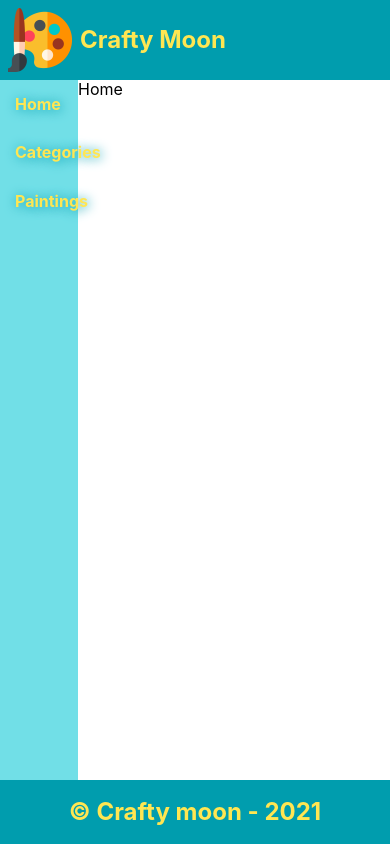
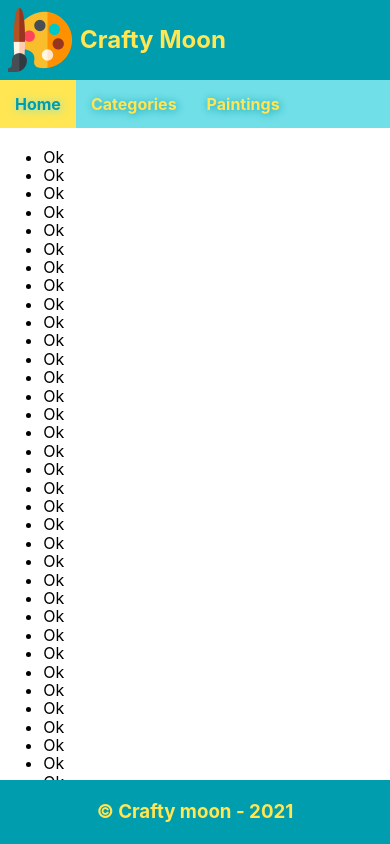
Before and after one commit to RizwanAmjad/crafty-moon-admin, a React (Create React App) app: page / in a window 390 px wide. Built offline with nearby package versions, Linux system fonts and the light colour scheme.

Commit message:
Added: UI responsiveness css added

```diff
--- a/src/components/Footer.jsx
+++ b/src/components/Footer.jsx
@@ -5,7 +5,7 @@ import "./styles/footer.css";
 function Footer(props) {
   return (
     <div className="footer">
-      <h2>&copy; Crafty moon - 2021</h2>
+      <h3>&copy; Crafty moon - 2021</h3>
     </div>
   );
 }
--- a/src/components/HomeComponent.jsx
+++ b/src/components/HomeComponent.jsx
@@ -1,7 +1,52 @@
 import React from "react";
 
 function HomeComponent(props) {
-  return <div>Home</div>;
+  return (
+    <div>
+      <ul>
+        <li>Ok</li>
+        <li>Ok</li>
+        <li>Ok</li>
+        <li>Ok</li>
+        <li>Ok</li>
+        <li>Ok</li>
+        <li>Ok</li>
+        <li>Ok</li>
+        <li>Ok</li>
+        <li>Ok</li>
+        <li>Ok</li>
+        <li>Ok</li>
+        <li>Ok</li>
+        <li>Ok</li>
+        <li>Ok</li>
+        <li>Ok</li>
+        <li>Ok</li>
+        <li>Ok</li>
+        <li>Ok</li>
+        <li>Ok</li>
+        <li>Ok</li>
+        <li>Ok</li>
+        <li>Ok</li>
+        <li>Ok</li>
+        <li>Ok</li>
+        <li>Ok</li>
+        <li>Ok</li>
+        <li>Ok</li>
+        <li>Ok</li>
+        <li>Ok</li>
+        <li>Ok</li>
+        <li>Ok</li>
+        <li>Ok</li>
+        <li>Ok</li>
+        <li>Ok</li>
+        <li>Ok</li>
+        <li>Ok</li>
+        <li>Ok</li>
+        <li>Ok</li>
+        <li>Ok</li>
+      </ul>
+    </div>
+  );
 }
 
 export default HomeComponent;
--- a/src/components/Nav.jsx
+++ b/src/components/Nav.jsx
@@ -1,21 +1,21 @@
 import React from "react";
 
-import { Link } from "react-router-dom";
+import { NavLink } from "react-router-dom";
 
 import "./styles/nav.css";
 
 function Nav(props) {
   return (
     <ul className="nav">
-      <Link to="/">
+      <NavLink to="/">
         <li className="nav-item">Home</li>
-      </Link>
-      <Link to="/categories">
+      </NavLink>
+      <NavLink to="/categories">
         <li className="nav-item">Categories</li>
-      </Link>
-      <Link to="/paintings">
+      </NavLink>
+      <NavLink to="/paintings">
         <li className="nav-item">Paintings</li>
-      </Link>
+      </NavLink>
     </ul>
   );
 }
--- a/src/components/styles/app.css
+++ b/src/components/styles/app.css
@@ -12,6 +12,7 @@
 
 header {
   grid-area: header;
+  height: auto;
 }
 
 aside {
@@ -20,8 +21,23 @@ aside {
 
 main {
   grid-area: main;
+  padding: 0.2rem;
+  overflow-y: scroll;
 }
 
 footer {
   grid-area: footer;
 }
+
+@media only screen and (max-width: 800px) {
+  .container {
+    grid-template-columns: 100fr;
+    grid-template-rows: 5rem min-content auto 4rem;
+
+    grid-template-areas:
+      "header header"
+      "aside aside"
+      "main main"
+      "footer footer";
+  }
+}
--- a/src/components/styles/nav.css
+++ b/src/components/styles/nav.css
@@ -2,7 +2,7 @@
   background-color: #71dfe7;
   color: #ffe652;
   font-weight: bold;
-  text-shadow: #009dae 1px 1px 12px;
+  text-shadow: #009dae 1px 1px 8px;
   height: 100%;
   margin: 0px;
   padding: 0%;
@@ -13,13 +13,26 @@
   color: inherit;
 }
 
+.nav .active li {
+  background-color: #ffe652;
+  color: #009dae;
+  text-shadow: #71dfe7 1px 1px 8px;
+}
+
 .nav .nav-item {
   list-style-type: none;
   padding: 15px;
   transition: all 0.5s;
 }
 
-.nav .nav-item:hover {
+.nav .nav-item:hover,
+.nav .nav-item:focus {
   background-color: #c2fff9;
   color: black;
 }
+
+@media only screen and (max-width: 800px) {
+  .nav {
+    display: flex;
+  }
+}
```
